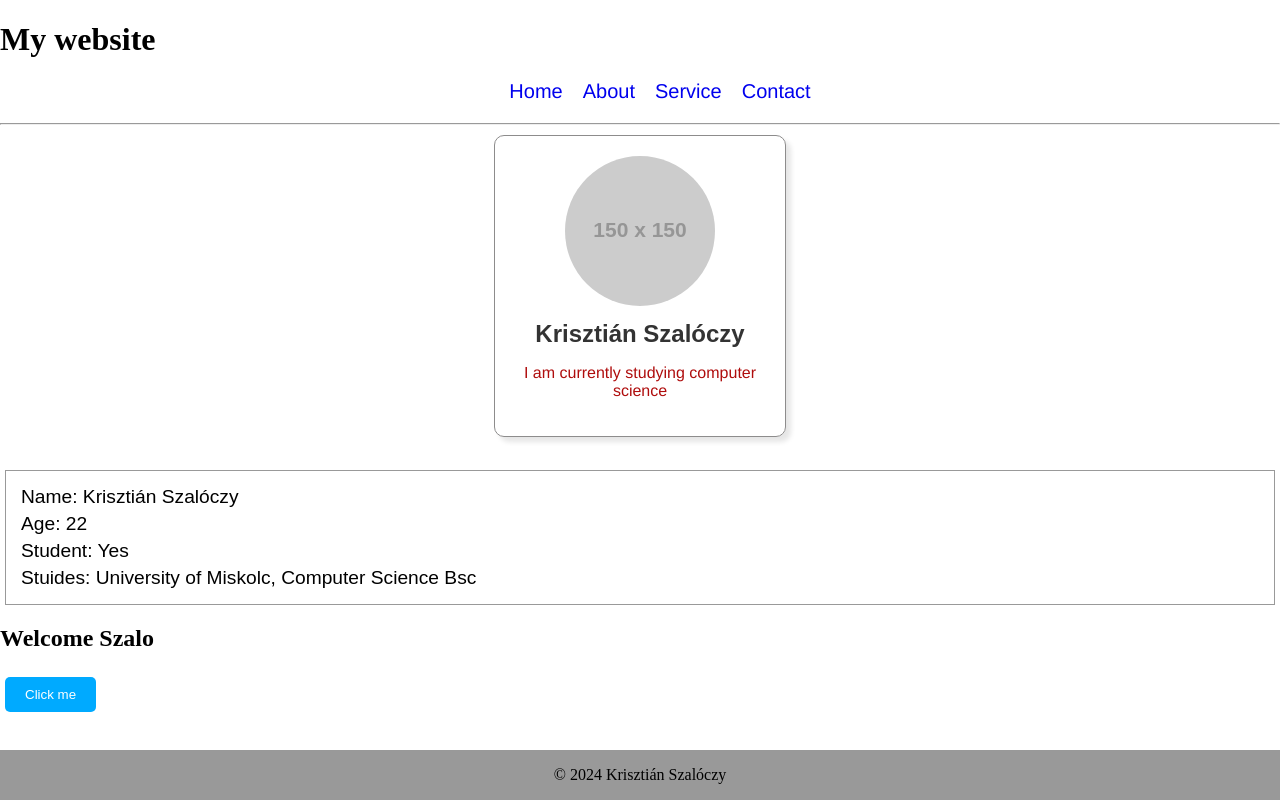
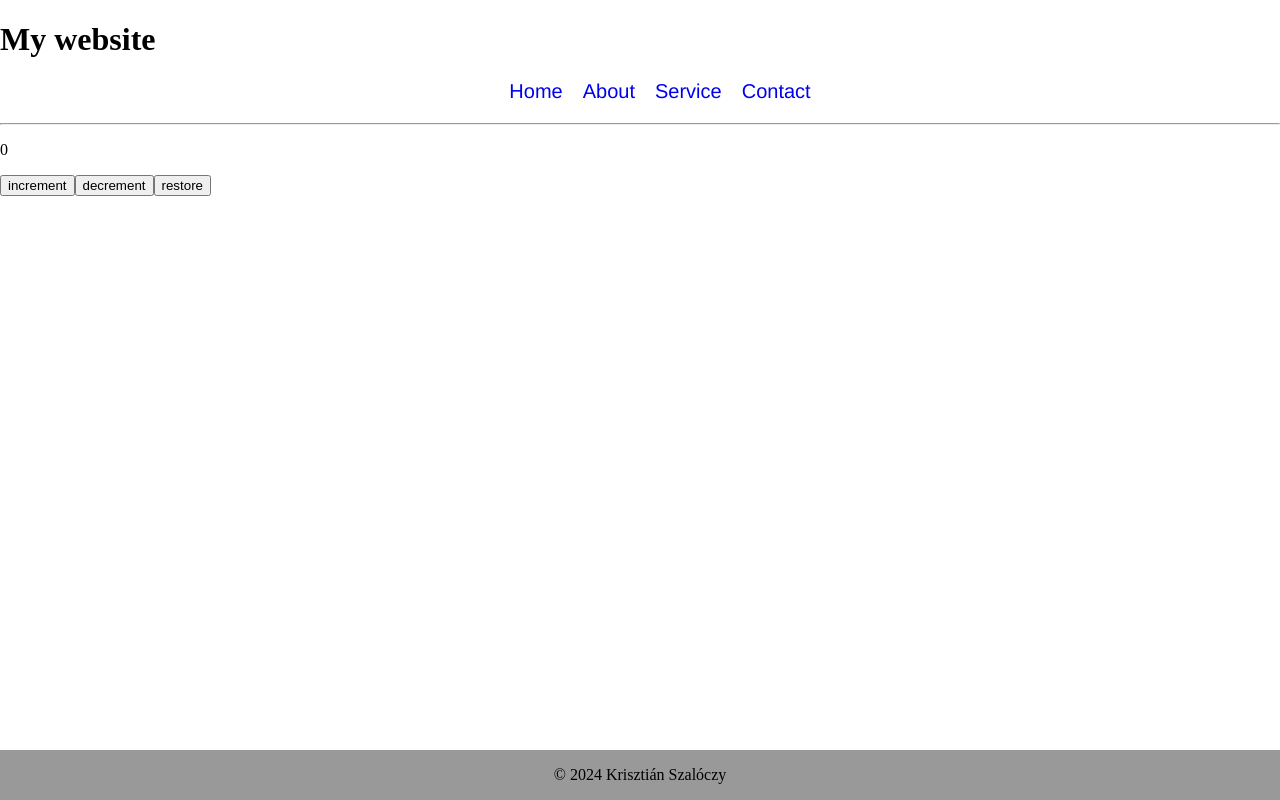
Before and after one commit to szaloczy/Y4O4X0WebTechGyak, a React (Vite) app in the folder webtech1/my-react-app/: page / in a window 1280 px wide. Built offline with nearby package versions, Linux system fonts and the light colour scheme.

Commit message:
useStates

```diff
--- a/webtech1/my-react-app/src/App.jsx
+++ b/webtech1/my-react-app/src/App.jsx
@@ -4,15 +4,23 @@ import Card from './Card'
 import Button from './Button/Button'
 import Student from './Student'
 import UserGreeting from './UserGreeting'
+import List from './List'
+import ProfilePicture from './ProfilePicture'
+import MyComponent from './MyComponent'
+import Counter from './Counter'
+
 
 function App() {
+
+  const fruits = [{id:1, name:"orange", caleroies: 95},
+    {id:2, name:"apple", caleroies: 45},
+    {id:3, name:"banan", caleroies: 159},
+];
+
   return(
     <>
     <Header></Header>
-    <Card></Card><br />
-    <Student name="Krisztián Szalóczy" age={22} isStudent={true} studies="University of Miskolc, Computer Science Bsc"></Student>
-    <UserGreeting isLoggedIn={true} username="Szalo"></UserGreeting>
-    <Button></Button>
+    <Counter></Counter>
     <Footer></Footer>
     </>
   );
--- a/webtech1/my-react-app/src/Button/Button.jsx
+++ b/webtech1/my-react-app/src/Button/Button.jsx
@@ -3,18 +3,12 @@ import styles from './Button.module.css' //EXTERNAL STYLING
 
 function Button(){
 
-    const styles = {            //INLINE CSS STYLING
-        backgroundColor:" hsl(200, 100%, 50%)",
-        color: "white",
-        padding: "10px 20px",
-        borderRadius: "5px",
-        border: "none",
-        cursor: "pointer",
-        margin: "5px"
-    }
+   const handleClick = (e) => {
+    e.target.textContent = "OUCH";
+   }
 
     return(
-        <button  /* className={styles.button} EXTERNAL */ style={styles}>Click me</button>
+        <button onDoubleClick={(e) => handleClick(e)}>Click me</button>
     );
 }
 
--- /dev/null
+++ b/webtech1/my-react-app/src/Counter.jsx
@@ -0,0 +1,29 @@
+import React, {useState} from "react"
+
+function Counter(){
+
+    const [num, setNum] = useState(0);
+
+    const increment = () => {
+        setNum(num + 1);
+    }
+
+    const decrement = () => {
+        setNum(num - 1);
+    }
+
+    const restore = () => {
+        setNum(0);
+    }
+
+    return(
+        <>
+        <p>{num}</p>
+        <button onClick={increment}>increment</button>
+        <button onClick={decrement}>decrement</button>
+        <button onClick={restore}>restore</button>
+        </>
+    );
+}
+
+export default Counter
--- /dev/null
+++ b/webtech1/my-react-app/src/List.jsx
@@ -0,0 +1,40 @@
+import PropTypes from 'prop-types'
+
+function List(props){
+
+    const category = props.category;
+    const itemList = props.items;
+
+    const fruits = [{id:1, name:"orange", caleroies: 95},
+        {id:2, name:"apple", caleroies: 45},
+        {id:3, name:"banan", caleroies: 159},
+    ];
+    /* const fruits = [{id:1, name:"orange", caleroies: 95},
+                    {id:2, name:"apple", caleroies: 45},
+                    {id:3, name:"banan", caleroies: 159}
+                    ]; */
+/*  fruits.sort((a, b) => a.name.localeCompare(b.name));
+    fruits.sort((a, b) => b.name.localeCompare(a.name));*/
+   /*  fruits.sort((a, b) => a.caleroies - b.caleroies); */
+
+/*  const lowCalFruits = fruits.filter(fruit => fruit.caleroies < 100);*/
+/*  const highCalFruits = fruits.filter(fruit => fruit.caleroies > 100)*/
+
+    const listItems = fruits.map(item => <li key={item.id}>
+                                            {item.name} : &nbsp;
+                                            <b>{item.caleroies}</b></li>);
+
+    return(<>
+    <h3>{category}</h3>
+    <ul>{listItems}</ul>
+    </>);
+}
+
+List.propTypes = {
+    category: PropTypes.string,
+    items: PropTypes.arrayOf(PropTypes.shape({id: PropTypes.number,
+        name: PropTypes.string,
+        caleroies: PropTypes.number})),
+ }
+
+export default List
--- /dev/null
+++ b/webtech1/my-react-app/src/MyComponent.jsx
@@ -0,0 +1,35 @@
+import React, { useState } from 'react';
+
+function MyComponent(){
+
+    const [name, setName] = useState("Guest");
+    const [age, setAge] = useState(0);
+    const [logic, setLogic] = useState(false);
+
+    const updateName = () => {
+    setName("Spongebob");
+    }
+
+    const incrementAge = () => {
+        setAge(age + 1);
+    }
+
+    const changeLogic = () => {
+        setLogic(!logic)
+    }
+
+    return(
+    <div>
+        <p>Name: {name}</p>
+        <button onClick={updateName}>Set name</button>
+
+        <p>Age: {age}</p>
+        <button onClick={incrementAge}>Increment age</button>
+
+        <p>Logic: {logic ?  "Yes" : "No"}</p>
+        <button onClick={changeLogic}>Change logic</button>
+    </div>);
+
+}
+
+export default MyComponent
--- /dev/null
+++ b/webtech1/my-react-app/src/ProfilePicture.jsx
@@ -0,0 +1,13 @@
+function ProfilePicture(){
+    const imageUrl = 'https://www.kreactivity.hu/img/23190/G00176/264x264,r/Kis-tigris-festes-es-gyemantszemes-kreativ-hibrid-kep.webp?time=1715340732';
+
+
+    const handleClick = (e) => e.target.style.display = "none";
+
+
+    return(
+        <img onClick={(e) => handleClick(e)} src={imageUrl} />
+    );
+}
+
+export default ProfilePicture
```
